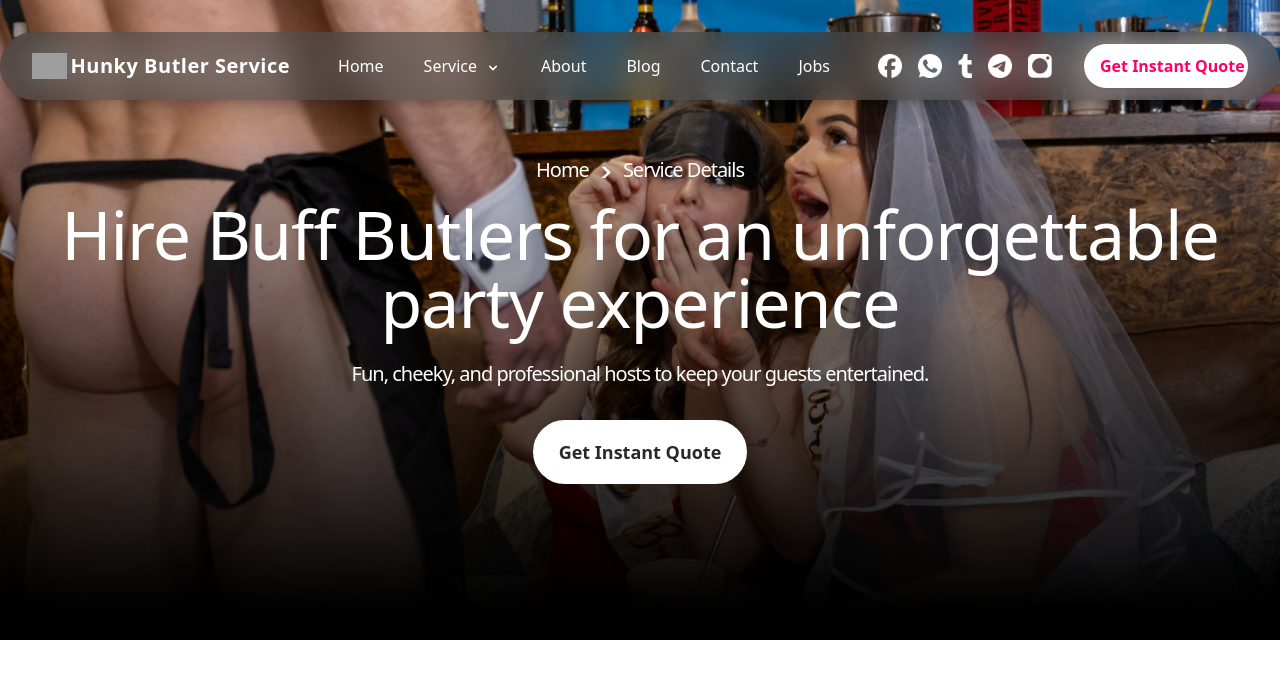
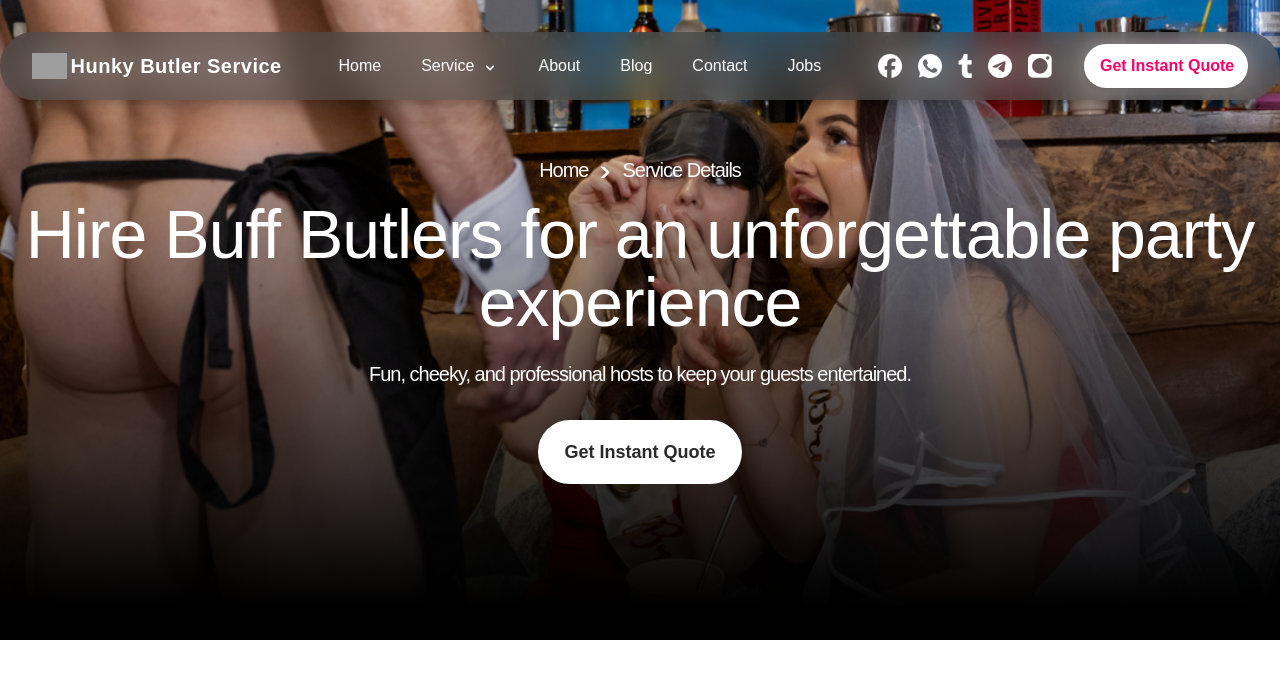
Before and after one commit to code-bd-sana/hunky-butler, a Next.js app in the folder frontend/: page / in a window 1280 px wide. Shown: the top 678 px of the page. Built offline with nearby package versions, Linux system fonts and the light colour scheme; grey boxes are pictures that could not be loaded.

Commit message:
update font family

```diff
--- a/frontend/app/globals.css
+++ b/frontend/app/globals.css
@@ -173,6 +173,16 @@
 
 }
 
+body{
+  font-family: "Poppins", sans-serif;
+  font-style: normal;
+}
+
+.font-abhaya-libre {
+  font-family: "Abhaya Libre", serif;
+  font-style: normal;
+}
+
 @layer base {
   * {
     @apply border-border outline-ring/50;
```
